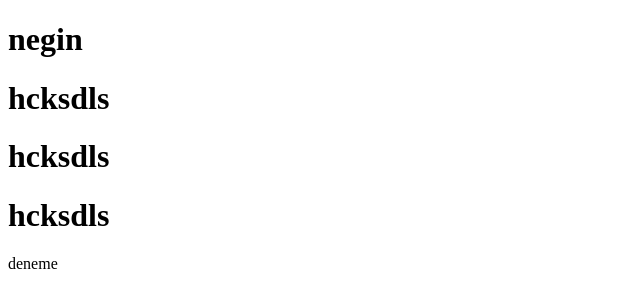
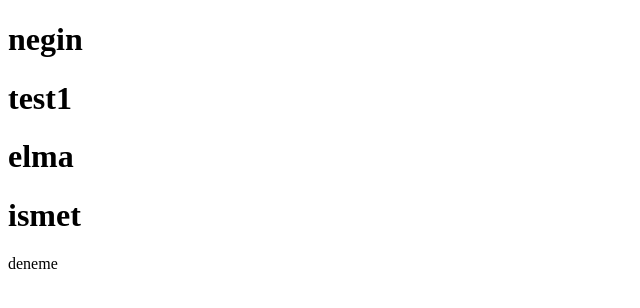
Before and after one commit to Neginkrml/techSkill2, a plain HTML site: page index.html in a window 1280 px wide. Shown: the whole page, without its empty margins (0-640 px from the left). Drawn offline with Linux system fonts and the light colour scheme.

Commit message:
second commit

```diff
--- a/index.html
+++ b/index.html
@@ -9,7 +9,7 @@
 </head>
 
 <body>
-  <h1>negin</h1><h1>hcksdls</h1><h1>hcksdls</h1><h1>hcksdls</h1><div>deneme</div>
+  <h1>negin</h1><h1>test1</h1><h1>elma</h1><h1>ismet</h1><div>deneme</div>
 </body>
 
 </html>
```
